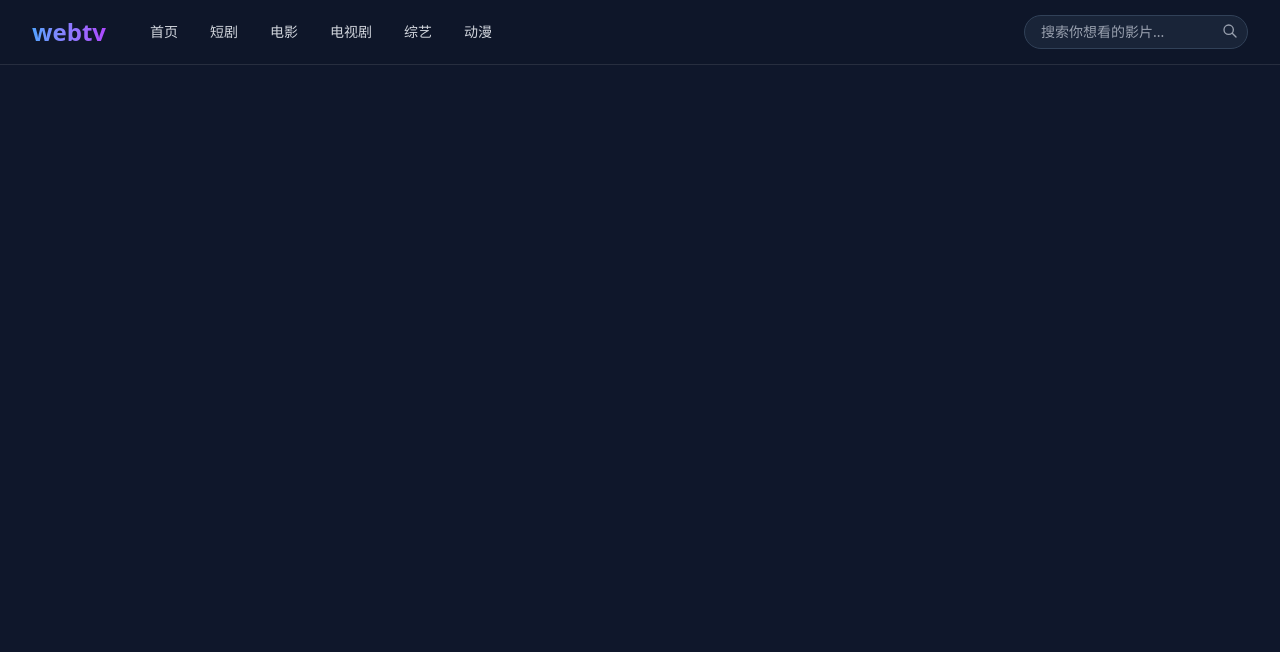
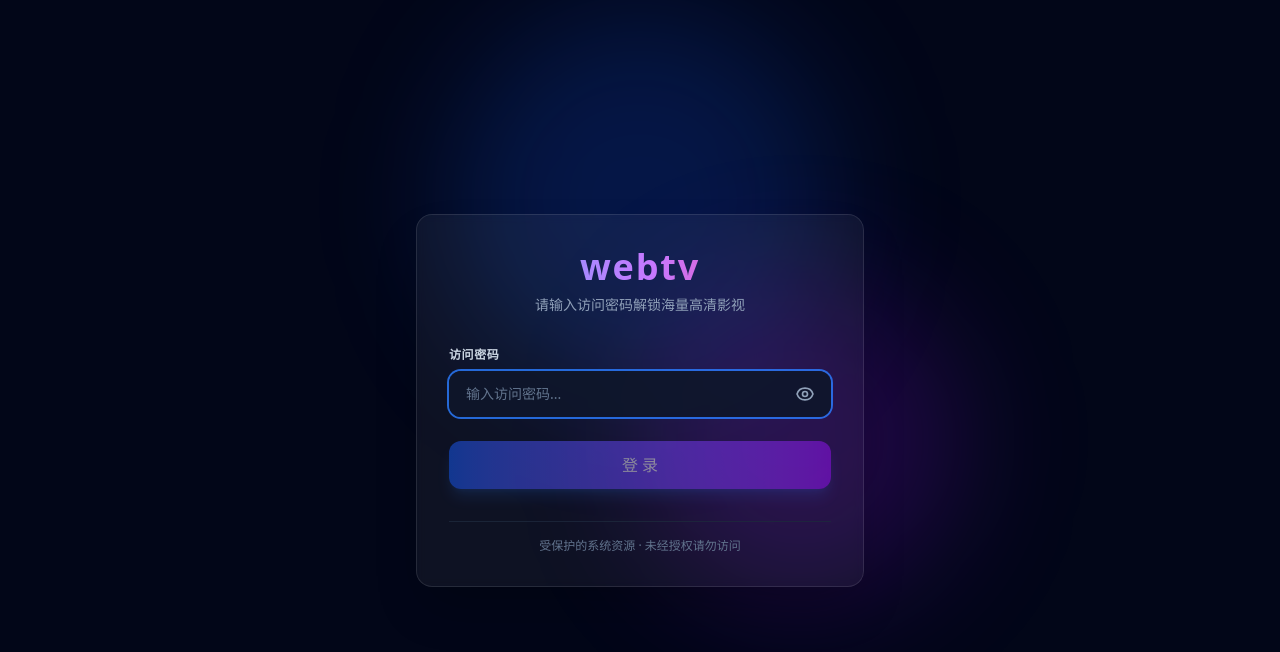
Before and after one commit to tangyixiang/webtv, a React (Vite) app: page /login in a window 1280 px wide. Shown: the top 652 px of the page. Built offline with nearby package versions, Linux system fonts and the light colour scheme.

Commit message:
增加登录页面

```diff
--- a/src/App.tsx
+++ b/src/App.tsx
@@ -1,20 +1,51 @@
-import { BrowserRouter as Router, Routes, Route } from 'react-router-dom';
+import { BrowserRouter as Router, Routes, Route, Navigate } from 'react-router-dom';
 import Navbar from './components/Navbar';
+import ProtectedRoute from './components/ProtectedRoute';
 import HomePage from './pages/HomePage';
 import PlayPage from './pages/PlayPage';
+import LoginPage from './pages/LoginPage';
+
+function LayoutWithNavbar({ children }: { children: React.ReactNode }) {
+  return (
+    <div className="min-h-screen bg-slate-900 text-slate-50 flex flex-col">
+      <Navbar />
+      <div className="flex-1">{children}</div>
+    </div>
+  );
+}
 
 export default function App() {
   return (
     <Router>
-      <div className="min-h-screen bg-slate-900 text-slate-50 flex flex-col">
-        <Navbar />
-        <div className="flex-1">
-          <Routes>
-            <Route path="/" element={<HomePage />} />
-            <Route path="/play/:id" element={<PlayPage />} />
-          </Routes>
-        </div>
-      </div>
+      <Routes>
+        {/* 1. 公开的登录路由 */}
+        <Route path="/login" element={<LoginPage />} />
+
+        {/* 2. 需要登录受保护的业务路由 */}
+        <Route
+          path="/"
+          element={
+            <ProtectedRoute>
+              <LayoutWithNavbar>
+                <HomePage />
+              </LayoutWithNavbar>
+            </ProtectedRoute>
+          }
+        />
+        <Route
+          path="/play/:id"
+          element={
+            <ProtectedRoute>
+              <LayoutWithNavbar>
+                <PlayPage />
+              </LayoutWithNavbar>
+            </ProtectedRoute>
+          }
+        />
+
+        {/* 3. 兜底匹配重定向至首页 */}
+        <Route path="*" element={<Navigate to="/" replace />} />
+      </Routes>
     </Router>
   );
 }
--- a/src/components/Navbar.tsx
+++ b/src/components/Navbar.tsx
@@ -52,8 +52,8 @@ export default function Navbar() {
             </div>
           </div>
 
-          {/* Desktop Search Form */}
-          <div className="hidden md:block">
+          {/* Desktop Search Form & Logout */}
+          <div className="hidden md:flex items-center space-x-3">
             <form onSubmit={handleSearchSubmit} className="relative">
               <input
                 type="text"
@@ -68,6 +68,18 @@ export default function Navbar() {
                 </svg>
               </button>
             </form>
+
+            <button
+              onClick={() => {
+                localStorage.removeItem('webtv_auth');
+                document.cookie = 'webtv_auth=; path=/; max-age=0';
+                navigate('/login');
+              }}
+              className="text-xs text-slate-400 hover:text-rose-400 border border-slate-700 hover:border-rose-500/50 px-2.5 py-1.5 rounded-full transition-all cursor-pointer whitespace-nowrap"
+              title="退出登录"
+            >
+              退出
+            </button>
           </div>
 
           {/* Mobile Right Controls */}
@@ -86,6 +98,17 @@ export default function Navbar() {
               <svg className="w-4 h-4" fill="none" stroke="currentColor" viewBox="0 0 24 24">
                 <path strokeLinecap="round" strokeLinejoin="round" strokeWidth="2" d="M21 21l-6-6m2-5a7 7 0 11-14 0 7 7 0 0114 0z" />
               </svg>
+            </button>
+
+            <button
+              onClick={() => {
+                localStorage.removeItem('webtv_auth');
+                document.cookie = 'webtv_auth=; path=/; max-age=0';
+                navigate('/login');
+              }}
+              className="text-xs bg-rose-950/40 text-rose-300 border border-rose-800/40 px-2 py-1 rounded whitespace-nowrap ml-1"
+            >
+              退出
             </button>
           </div>
 
--- /dev/null
+++ b/src/components/ProtectedRoute.tsx
@@ -0,0 +1,12 @@
+import { Navigate, useLocation } from 'react-router-dom';
+
+export default function ProtectedRoute({ children }: { children: React.ReactNode }) {
+  const location = useLocation();
+  const isAuthenticated = localStorage.getItem('webtv_auth') === 'true';
+
+  if (!isAuthenticated) {
+    return <Navigate to="/login" state={{ from: location }} replace />;
+  }
+
+  return <>{children}</>;
+}
--- /dev/null
+++ b/src/pages/LoginPage.tsx
@@ -0,0 +1,118 @@
+import React, { useState } from 'react';
+import { useNavigate } from 'react-router-dom';
+
+export default function LoginPage() {
+  const navigate = useNavigate();
+  const [password, setPassword] = useState('');
+  const [error, setError] = useState('');
+  const [showPassword, setShowPassword] = useState(false);
+  const [isSubmitting, setIsSubmitting] = useState(false);
+
+  const handleLogin = (e: React.FormEvent) => {
+    e.preventDefault();
+    setError('');
+    setIsSubmitting(true);
+
+    setTimeout(() => {
+      if (password.trim() === 'tyx') {
+        localStorage.setItem('webtv_auth', 'true');
+        // 同时设置 Cookie 以便 API 请求携带
+        document.cookie = 'webtv_auth=tyx; path=/; max-age=2592000; SameSite=Lax';
+        navigate('/', { replace: true });
+      } else {
+        setError('密码错误，请重新输入！');
+        setIsSubmitting(false);
+      }
+    }, 300);
+  };
+
+  return (
+    <div className="min-h-screen bg-slate-950 flex flex-col justify-center items-center px-4 relative overflow-hidden">
+      {/* Background Ambient Glows */}
+      <div className="absolute top-1/4 left-1/2 -translate-x-1/2 -translate-y-1/2 w-96 h-96 bg-blue-600/20 rounded-full blur-3xl pointer-events-none" />
+      <div className="absolute bottom-1/4 right-1/4 w-80 h-80 bg-purple-600/20 rounded-full blur-3xl pointer-events-none" />
+
+      <div className="max-w-md w-full glass-card p-8 rounded-2xl shadow-2xl relative z-10 border border-slate-800 backdrop-blur-xl">
+
+        {/* Header / Logo */}
+        <div className="text-center mb-8">
+          <h1 className="text-4xl font-extrabold text-transparent bg-clip-text bg-gradient-to-r from-blue-400 via-purple-400 to-pink-500 tracking-wider">
+            webtv
+          </h1>
+          <p className="text-slate-400 text-sm mt-2">
+            请输入访问密码解锁海量高清影视
+          </p>
+        </div>
+
+        {/* Login Form */}
+        <form onSubmit={handleLogin} className="space-y-6">
+          <div>
+            <label className="block text-xs font-semibold text-slate-300 uppercase tracking-wider mb-2">
+              访问密码
+            </label>
+            <div className="relative">
+              <input
+                type={showPassword ? 'text' : 'password'}
+                value={password}
+                onChange={(e) => {
+                  setPassword(e.target.value);
+                  if (error) setError('');
+                }}
+                placeholder="输入访问密码..."
+                className="w-full bg-slate-900/90 border border-slate-700/80 rounded-xl px-4 py-3 text-white placeholder-slate-500 focus:outline-none focus:ring-2 focus:ring-blue-500/80 focus:border-transparent transition-all text-sm"
+                autoFocus
+                required
+              />
+              <button
+                type="button"
+                onClick={() => setShowPassword(!showPassword)}
+                className="absolute right-3 top-1/2 -translate-y-1/2 text-slate-400 hover:text-slate-200 transition-colors p-1"
+                aria-label="切换密码显示"
+              >
+                {showPassword ? (
+                  <svg className="w-5 h-5" fill="none" stroke="currentColor" viewBox="0 0 24 24">
+                    <path strokeLinecap="round" strokeLinejoin="round" strokeWidth="2" d="M13.875 18.825A10.05 10.05 0 0112 19c-4.478 0-8.268-2.943-9.543-7a9.97 9.97 0 011.563-3.029m5.858-5.908a10.04 10.04 0 013.122-.463c4.478 0 8.268 2.943 9.543 7a10.025 10.025 0 01-4.132 5.411m-6.84-6.84a3 3 0 014.243 4.243M9.878 9.878l4.242 4.242M3 3l18 18" />
+                  </svg>
+                ) : (
+                  <svg className="w-5 h-5" fill="none" stroke="currentColor" viewBox="0 0 24 24">
+                    <path strokeLinecap="round" strokeLinejoin="round" strokeWidth="2" d="M15 12a3 3 0 11-6 0 3 3 0 016 0z" />
+                    <path strokeLinecap="round" strokeLinejoin="round" strokeWidth="2" d="M2.458 12C3.732 7.943 7.523 5 12 5c4.478 0 8.268 2.943 9.542 7-1.274 4.057-5.064 7-9.542 7-4.477 0-8.268-2.943-9.542-7z" />
+                  </svg>
+                )}
+              </button>
+            </div>
+
+            {error && (
+              <p className="text-rose-400 text-xs mt-2 flex items-center animate-shake">
+                <svg className="w-4 h-4 mr-1 fill-current" viewBox="0 0 20 20">
+                  <path fillRule="evenodd" d="M18 10a8 8 0 11-16 0 8 8 0 0116 0zm-7 4a1 1 0 11-2 0 1 1 0 012 0zm-1-9a1 1 0 00-1 1v4a1 1 0 102 0V6a1 1 0 00-1-1z" clipRule="evenodd" />
+                </svg>
+                {error}
+              </p>
+            )}
+          </div>
+
+          <button
+            type="submit"
+            disabled={isSubmitting || !password}
+            className="w-full bg-gradient-to-r from-blue-600 to-purple-600 hover:from-blue-500 hover:to-purple-500 text-white font-medium py-3 px-4 rounded-xl shadow-lg shadow-blue-500/25 transition-all duration-300 disabled:opacity-50 disabled:cursor-not-allowed cursor-pointer flex items-center justify-center space-x-2"
+          >
+            {isSubmitting ? (
+              <div className="w-5 h-5 border-2 border-white border-t-transparent rounded-full animate-spin" />
+            ) : (
+              <span>登 录</span>
+            )}
+          </button>
+        </form>
+
+        {/* Footer */}
+        <div className="mt-8 text-center border-t border-slate-800/80 pt-4">
+          <p className="text-xs text-slate-500">
+            受保护的系统资源 · 未经授权请勿访问
+          </p>
+        </div>
+
+      </div>
+    </div>
+  );
+}
--- a/src/worker/index.ts
+++ b/src/worker/index.ts
@@ -1,6 +1,20 @@
 import { Hono } from 'hono';
 
 const app = new Hono();
+
+// API 鉴权中间件：校验密码凭证 'tyx'
+app.use('/api/*', async (c, next) => {
+  const cookieHeader = c.req.header('Cookie') || '';
+  const authCookie = cookieHeader.split(';').find(item => item.trim().startsWith('webtv_auth='));
+  const authHeader = c.req.header('Authorization');
+  const token = authCookie ? authCookie.split('=')[1].trim() : (authHeader ? authHeader.replace('Bearer ', '').trim() : '');
+
+  if (token !== 'tyx') {
+    return c.json({ success: false, error: 'Unauthorized: 请先登录' }, 401);
+  }
+
+  await next();
+});
 
 
 const USER_AGENT = 'Mozilla/5.0 (iPhone; CPU iPhone OS 16_6 like Mac OS X) AppleWebKit/605.1.15 (KHTML, like Gecko) Version/16.6 Mobile/15E148 Safari/604.1';
```
